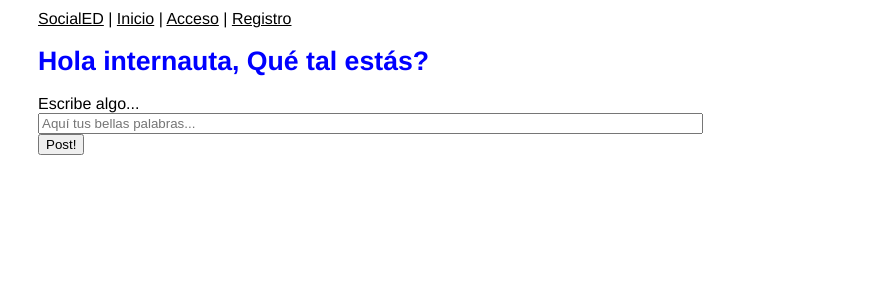
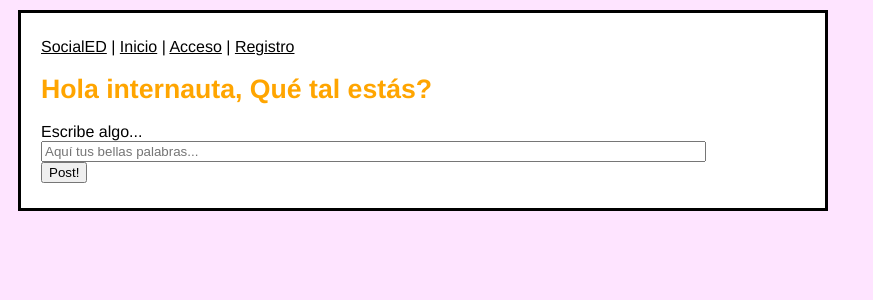
Before and after one commit to tomassolerl/SocialED, a Flask app: page /home in a window 1280 px wide. Shown: the top 300 px of the page, without its empty margins (0-873 px from the left). Run offline with Flask 2, Linux system fonts and the light colour scheme.

Commit message:
Nuevos estilos CSS

```diff
--- a/produ/static/css/socialed-style.css
+++ b/produ/static/css/socialed-style.css
@@ -1,41 +1,36 @@
 /*socialed-style.css */
 /* Own stylesheet for SocialED */
+body{
+    background-color: #fee4ff;
+}
 
 #container {
-  font-family: Helvetica, Geneva, Arial, sans-serif;
-  padding-left: 20px;
-  background-color: #FFFFFF; /* beige */
-  font-color: #2A2929; /* dark grey */
-  margin: 10px;
+    padding: 2%;
+    font-family: Helvetica, Geneva, Arial, sans-serif;
+    padding-left: 20px;
+    font-color: #2A2929; /* dark grey */
+    margin: 10px;
+    background-color: white;
+    width:60%;
+    border:solid;
+
+	text-align:justify;
 }
+
 a:link{
  color:black;
 
  }
+
 a:hover {
   color:green;
 }
+
+a:visited {
+    color:black;
+}
+
 h1 {
-   color:blue;
+   color:orange;
    font-size:20pt;
 }
-form {
-
-
-
-
-
-}
-label {
-
-
-
-
-
-}
-.inputs {
-
-
-
-
-}
```
